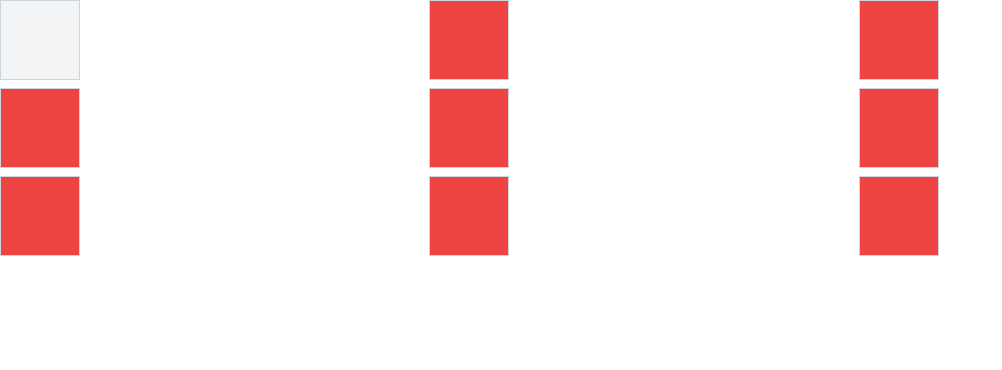
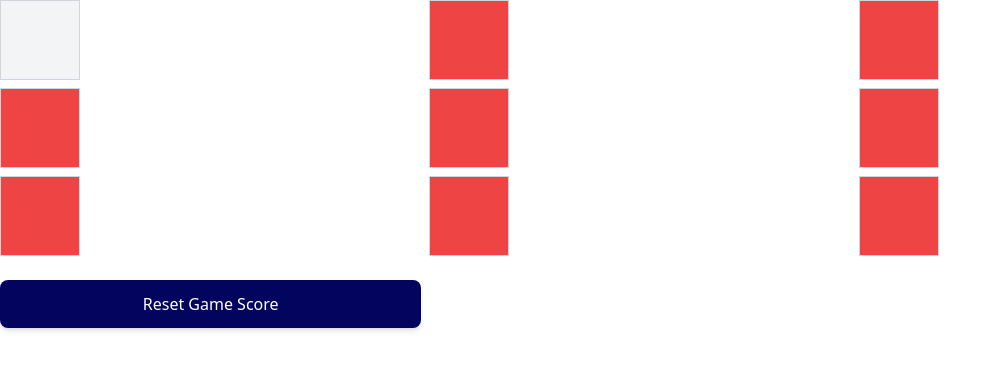
Before and after one commit to houcem-a-h-e/tic-tac-toe, a React (Create React App) app: page / in a window 1280 px wide. Shown: the top 370 px of the page, without its empty margins (0-1002 px from the left). Built offline with nearby package versions, Linux system fonts and the light colour scheme.

Commit message:
implemented the restartGame and resetScores methods

```diff
--- a/src/components/Board.tsx
+++ b/src/components/Board.tsx
@@ -1,6 +1,7 @@
 // src/Board.tsx
 import React, { useState } from 'react';
 import Square from './Square';
+import Button from './Button';
 
 type Player = 'X' | 'O';
 type BoardState = (Player | null)[];
@@ -51,12 +52,29 @@ const Board: React.FC = () => {
     return false;
   };
 
+    const restartGame = () => {
+    setBoard(Array(9).fill(null));
+    setIsXNext(true);
+    setGameOver(false);
+    setWinner(null);
+  };
+  const resetScores = () => {
+    setBoard(Array(9).fill(null));
+    setIsXNext(true);
+    setGameOver(false);
+    setWinner(null);
+    setWins({ X: 0, O: 0 });
+  };
   return (
     <div className="grid grid-cols-3 gap-2">
       {board.map((cell, index) => (
         <Square key={index} value={cell} onClick={() => handleCellClick(index)} />
       ))}
+       <Button onClick={resetScores} className="bg-[#03045e] hover:bg-peach-500 mt-4 text-white">
+        Reset Game Score
+      </Button>
     </div>
+
   );
 };
 
--- a/src/components/Button.tsx
+++ b/src/components/Button.tsx
@@ -1,6 +1,12 @@
-function Button() {
-  return (
-    <div>Button</div>
-  )
-}
-export default Button
+import React from 'react';
+
+const Button: React.FC<React.ButtonHTMLAttributes<HTMLButtonElement>> = ({ children, className, ...props }) => (
+  <button
+    className={`text-white px-6 py-3 rounded-lg shadow-md transition duration-200 focus:outline-none focus:ring-2 focus:ring-blue-300 ${className}`}
+    {...props}
+  >
+    {children}
+  </button>
+);
+
+export default Button;
```
